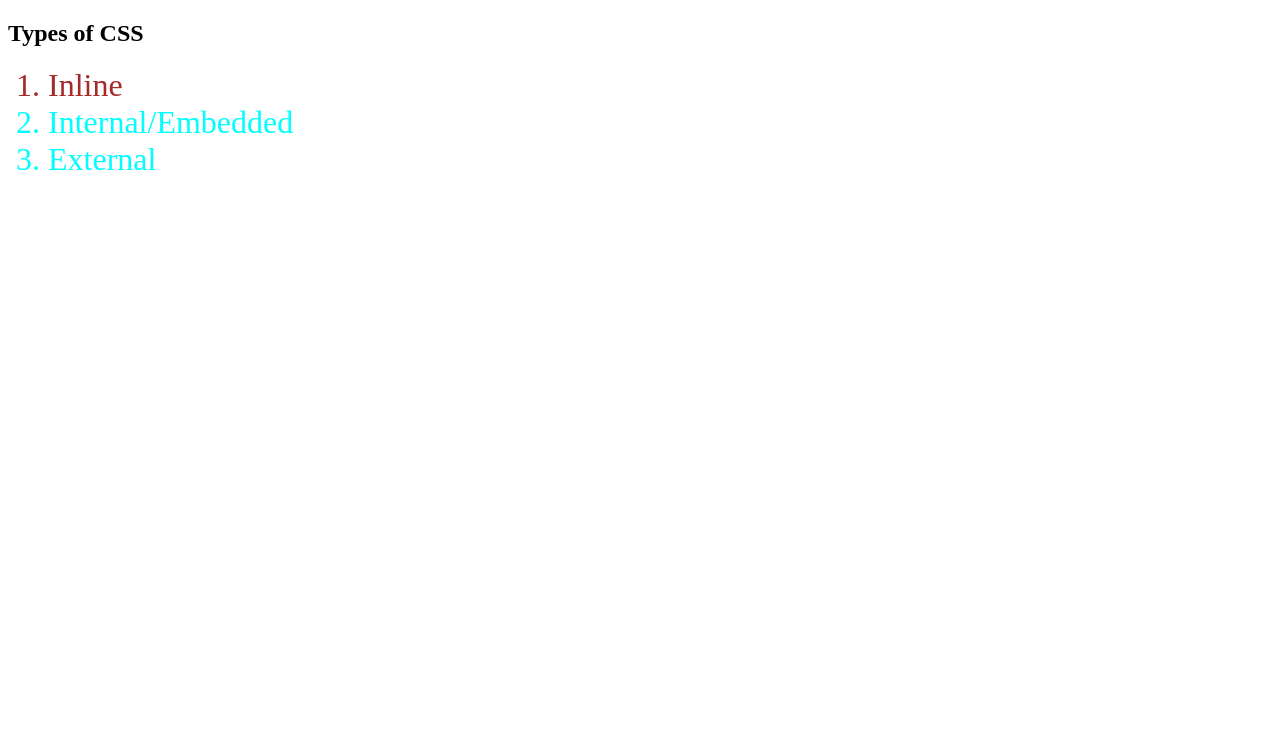
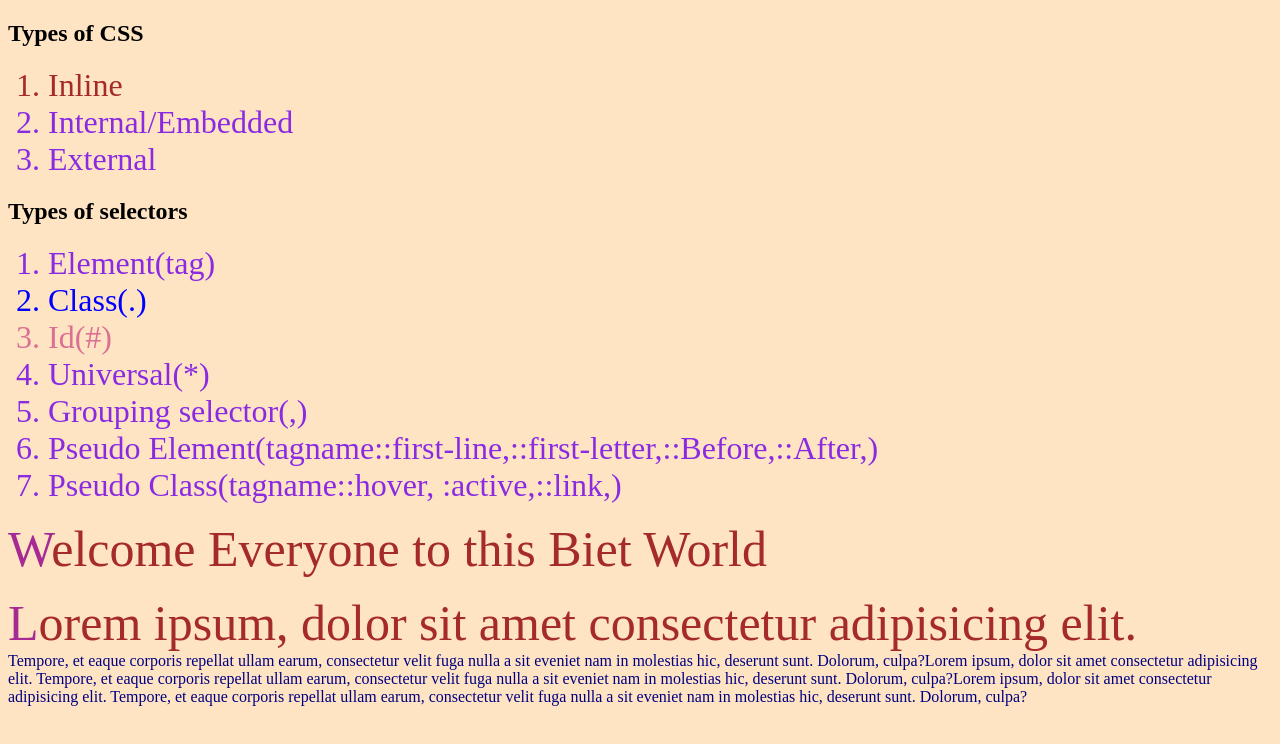
Before and after one commit to PonnuruSushmitha07/css, a plain HTML site: page index.html in a window 1280 px wide. Drawn offline with Linux system fonts and the light colour scheme.

Commit message:
css selectors

```diff
--- a/index.html
+++ b/index.html
@@ -9,8 +9,8 @@
             color: aqua;
             font-size: 32px;
         }
-
     </style>
+    <link rel="stylesheet" href="style.css"
 </head>
 
 <body>
@@ -20,5 +20,26 @@
         <li>Internal/Embedded</li>
         <li>External</li>
     </ol>
+    <h2>Types of selectors</h2>
+    <ol>
+        <li>Element(tag)</li>
+        <li class="demo1">Class(.)</li>
+        <li class="demo2">Id(#)</li>
+        <li>Universal(*)</li>
+        <li>Grouping selector(,)</li>
+        <li>Pseudo Element(tagname::first-line,::first-letter,::Before,::After,)</li>
+        <li>Pseudo Class(tagname::hover, :active,::link,)</li>
+    </ol>
+    <p>Welcome Everyone to this Biet World</p>
+    <p>Lorem ipsum, dolor sit amet consectetur adipisicing elit.
+        Tempore, et eaque corporis repellat ullam earum,
+        consectetur velit fuga nulla a sit eveniet nam in molestias hic, deserunt sunt.
+         Dolorum, culpa?Lorem ipsum, dolor sit amet consectetur adipisicing elit.
+        Tempore, et eaque corporis repellat ullam earum,
+        consectetur velit fuga nulla a sit eveniet nam in molestias hic, deserunt sunt.
+         Dolorum, culpa?Lorem ipsum, dolor sit amet consectetur adipisicing elit.
+        Tempore, et eaque corporis repellat ullam earum,
+        consectetur velit fuga nulla a sit eveniet nam in molestias hic, deserunt sunt.
+         Dolorum, culpa?</p>
 </body>
 </html>
--- a/style.css
+++ b/style.css
@@ -0,0 +1,27 @@
+li{
+    color: blueviolet;
+}
+.demo1{
+    color: blue;
+}
+.demo2{
+    color: palevioletred;
+}
+*{
+    background-color: bisque;
+}
+p{
+    color: navy;
+}
+p::first-line{
+    color: brown;
+    font-size: 50px;
+}
+p::first-letter{
+    color: rgb(165, 42, 147);
+    font-size: 50px;
+}
+p::hover{
+    background-color:olivedrab ;
+    cursor: pointer;
+}
```
